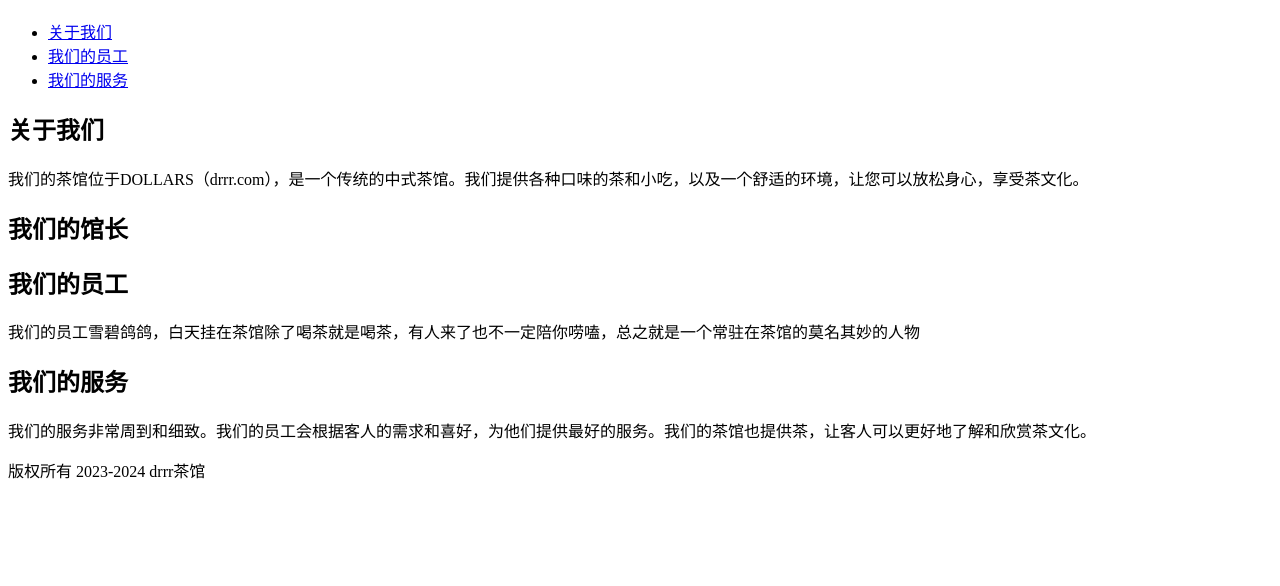
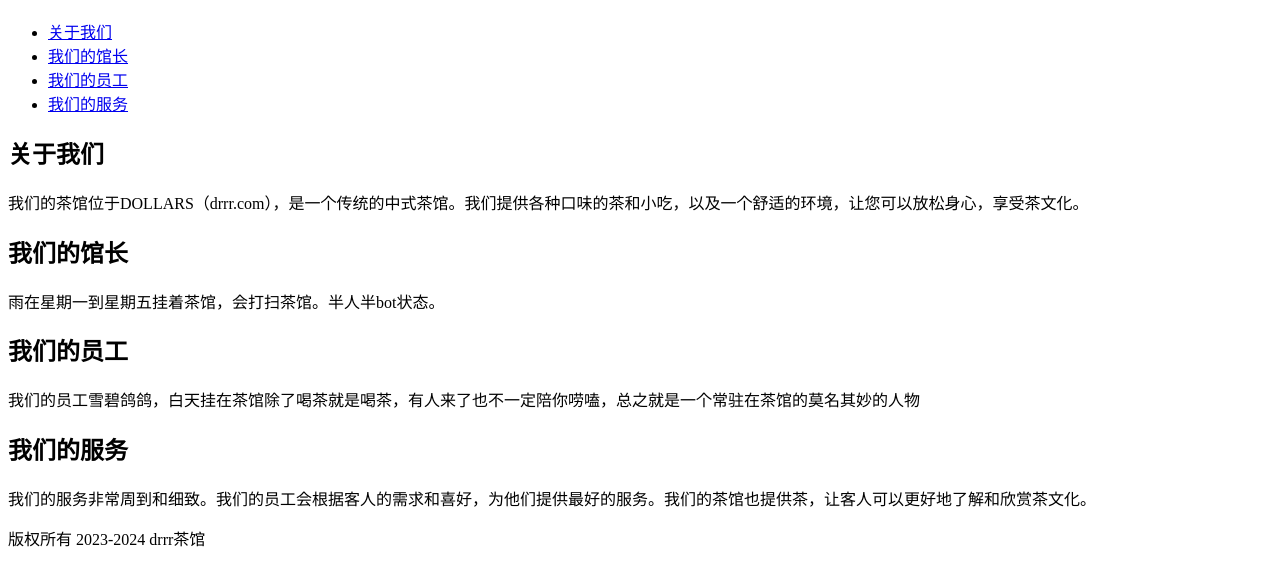
Before and after one commit to ying145114/teahouseweb, a plain HTML site: page index.html in a window 1280 px wide. Shown: the part 70-656 px from the top of the page. Drawn offline with Linux system fonts and the light colour scheme.

Commit message:
Update index.html
3次修改

```diff
--- a/index.html
+++ b/index.html
@@ -10,6 +10,7 @@
 <nav>
 <ul>
 <li><a href="#about">关于我们</a></li>
+<li><a href="#staff">我们的馆长</a></li>
 <li><a href="#staff">我们的员工</a></li>
 <li><a href="#services">我们的服务</a></li>
 </ul>
@@ -21,7 +22,7 @@
 </section>
 <section id="staff">
 <h2>我们的馆长</h2>
-<p雨在星期一到星期五挂着茶馆，会打扫茶馆。半人半bot状态。</p>
+<p>雨在星期一到星期五挂着茶馆，会打扫茶馆。半人半bot状态。</p>
 <h2>我们的员工</h2>
 <p>我们的员工雪碧鸽鸽，白天挂在茶馆除了喝茶就是喝茶，有人来了也不一定陪你唠嗑，总之就是一个常驻在茶馆的莫名其妙的人物</p>
 </section>
```
